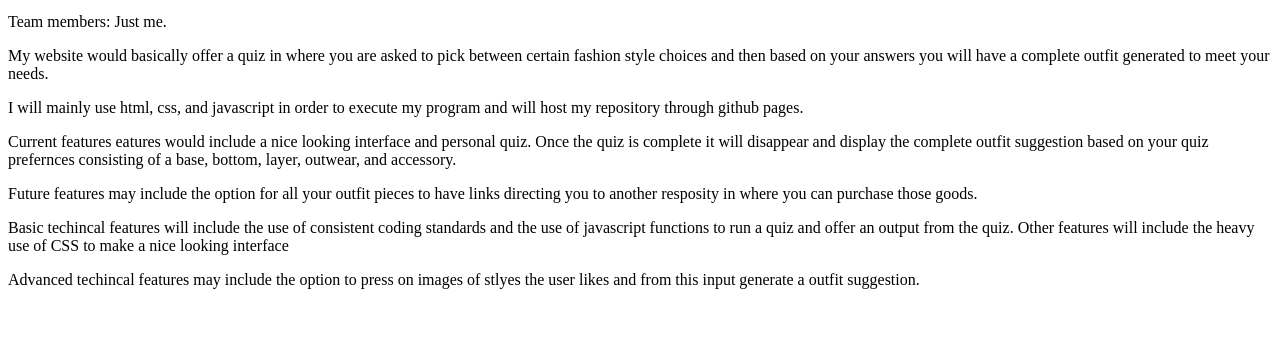
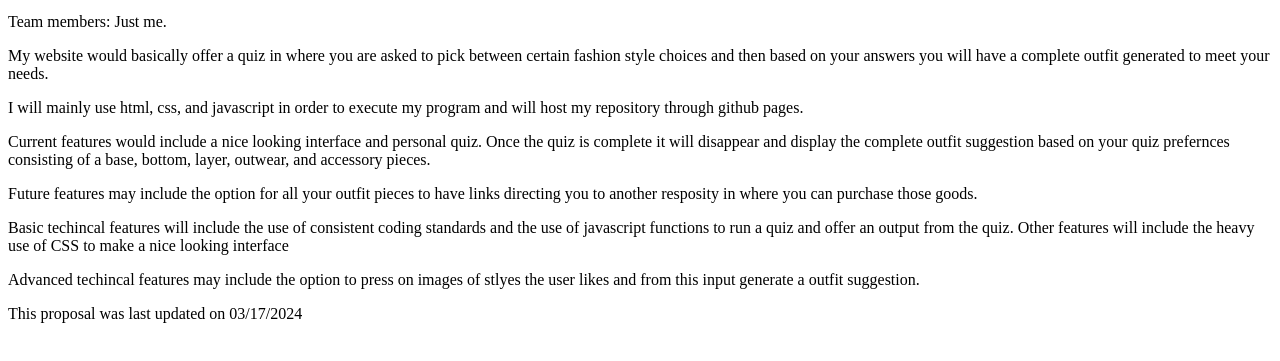
Before and after one commit to darkoili/projectproposal, a plain HTML site: page index.html in a window 1280 px wide. Shown: the part 101-462 px from the top of the page. Drawn offline with Linux system fonts and the light colour scheme.

Commit message:
Update index.html

```diff
--- a/index.html
+++ b/index.html
@@ -11,13 +11,13 @@
 <p> My website would basically offer a quiz in where you are asked to pick between certain fashion style choices and
 then based on your answers you will have a complete outfit generated to meet your needs.  </p>
 <p> I will mainly use html, css, and javascript in order to execute my program and will host my repository through github pages.</p>
-<p> Current features eatures would include a nice looking interface and personal quiz. Once the quiz is complete it will disappear and display the complete outfit suggestion based on your quiz prefernces
- consisting of a base, bottom, layer, outwear, and accessory.</p>
+<p> Current features would include a nice looking interface and personal quiz. Once the quiz is complete it will disappear and display the complete outfit suggestion based on your quiz prefernces
+ consisting of a base, bottom, layer, outwear, and accessory pieces.</p>
 <p> Future features may include the option for all your outfit pieces to have links directing you to another resposity in where you can purchase those goods. </p>
 <p> Basic techincal features will include the use of consistent coding standards and the use of javascript functions to run a quiz and offer an output from the quiz.
   Other features will include the heavy use of CSS to make a nice looking interface</p>
 <p> Advanced techincal features may include the option to press on images of stlyes the user likes and from this input generate a outfit suggestion.  </p>
-
+<p> This proposal was last updated on 03/17/2024 </p>
 
 </body>
 </html>
```
